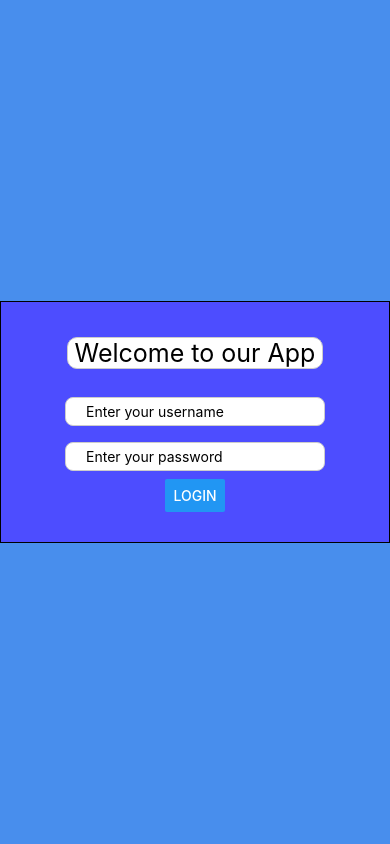
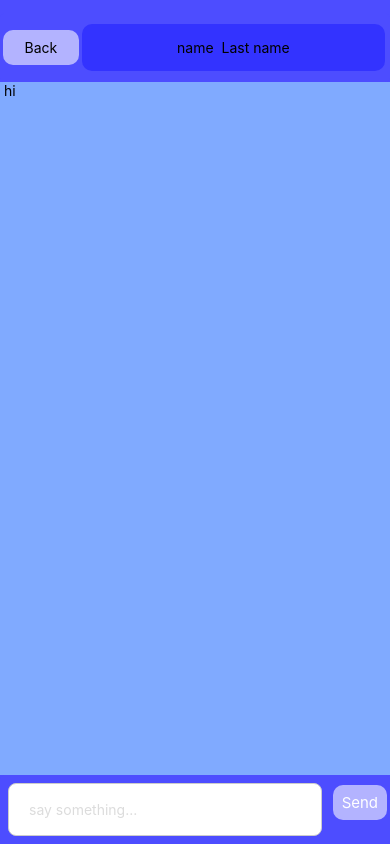
Before and after one commit to Koblla/UTech_ReactNative, a React Native app: screen / in a window 390 px wide. Built offline with nearby package versions, Linux system fonts and the light colour scheme.

Commit message:
friday update

```diff
--- a/App.js
+++ b/App.js
@@ -1,10 +1,12 @@
 import React from 'react';
 import { StyleSheet, Text, View } from 'react-native';
 import Login from './components/login/login.js'
+import Conversationlist from './components/conversation/conversationlist'
+import Chatscreen from './components/conversation/chatScreen'
 
 export default function App() {
   return (
-    <Login />
+    <Chatscreen />
   );
 }
 
--- /dev/null
+++ b/components/conversation/chatScreen.js
@@ -0,0 +1,28 @@
+import React from 'react'
+import { ScrollView, TouchableOpacity, TextInput, StyleSheet, Text, View } from 'react-native'
+import Footer from './footer'
+import Messagebox from './messagebox'
+import Header from './header'
+
+export default class ChatScrn extends React.Component {
+  constructor () {
+    super()
+    this.state = {}
+  }
+
+  render () {
+    const styles = StyleSheet.create({
+      mainPage: {
+        backgroundColor: '#4d4dff',
+        flex: 1
+      },
+    })
+    return (
+      <View style={styles.mainPage}>
+        <Header />
+        <Messagebox />
+        <Footer />
+      </View>
+    )
+  }
+}
--- /dev/null
+++ b/components/conversation/footer.js
@@ -0,0 +1,55 @@
+import React from 'react'
+import { ScrollView, TouchableOpacity, TextInput, StyleSheet, Text, View } from 'react-native'
+
+export default class Footer extends React.Component {
+  render () {
+    const styles = StyleSheet.create({
+      lower: {
+        flexDirection: 'row',
+        backgroundColor: '#4d4dff',
+        flex: 1,
+        borderRadius: 5
+
+      },
+      input: {
+        margin: 8,
+        flex: 10,
+        paddingLeft: 20,
+        paddingRight: 20,
+        paddingVertical: 5,
+        backgroundColor: 'white',
+        borderWidth: 1,
+        borderColor: '#ccc',
+        borderRadius: 8
+      },
+      send: {
+        justifyContent: 'center',
+        alignItems: 'center',
+        marginVertical: 10,
+        marginHorizontal: 3,
+        width: 40,
+        flex: 2,
+        height: 35,
+        borderRadius: 10,
+        backgroundColor: '#b3b3ff'
+      },
+      sendT: {
+        fontSize: 15,
+        color: 'white'
+      }
+    })
+    return (
+
+      <View style={styles.lower}>
+        <TextInput style={styles.input}
+          placeholder='say something...'
+          placeholderTextColor='#DCDCDC'
+          returnKeyType='send'
+        />
+        <TouchableOpacity style={styles.send}>
+          <Text style={styles.sendT}> Send </Text>
+        </TouchableOpacity>
+      </View>
+    )
+  }
+}
--- /dev/null
+++ b/components/conversation/header.js
@@ -0,0 +1,50 @@
+import React from 'react'
+import { ScrollView, TouchableOpacity, TextInput, StyleSheet, Text, View } from 'react-native'
+
+export default class Header extends React.Component {
+  render () {
+    const styles = StyleSheet.create({
+      top: {
+        backgroundColor: '#4d4dff',
+        flex: 1,
+        borderRadius: 5,
+        flexDirection: 'row',
+        justifyContent: 'space-between',
+        alignItems: 'center',
+        marginTop: 13
+      },
+      names: {
+        flexDirection: 'row',
+        flex: 4,
+        backgroundColor: '#3333ff',
+        paddingVertical: 15,
+        alignItems: 'flex-end',
+        justifyContent: 'center',
+        borderRadius: 10,
+        marginRight: 5
+      },
+      sendB: {
+        justifyContent: 'center',
+        alignItems: 'center',
+        marginVertical: 10,
+        marginHorizontal: 3,
+        width: 40,
+        flex: 1,
+        height: 35,
+        borderRadius: 10,
+        backgroundColor: '#b3b3ff'
+      }
+    })
+    return (
+      <View style={styles.top}>
+        <TouchableOpacity style={styles.sendB}>
+          <Text style={styles.sendT}> Back </Text>
+        </TouchableOpacity>
+        <View style={styles.names}>
+          <Text style={styles.sendT}> name </Text>
+          <Text style={styles.sendT}> Last name </Text>
+        </View>
+      </View>
+    )
+  }
+}
--- /dev/null
+++ b/components/conversation/messagebox.js
@@ -0,0 +1,18 @@
+import React from 'react'
+import { ScrollView, TouchableOpacity, TextInput, StyleSheet, Text, View } from 'react-native'
+
+export default class Messagebox extends React.Component {
+  render () {
+    const styles = StyleSheet.create({
+      middle: {
+        backgroundColor: '#80aaff',
+        flex: 10
+      }
+    })
+    return (
+      <View style={styles.middle}>
+        <Text> hi </Text>
+      </View>
+    )
+  }
+}
```
Also changed, not shown: components/login/chatScreen.js (deleted, +0 -106 lines), components/login/login.js (+14 -14 lines).
